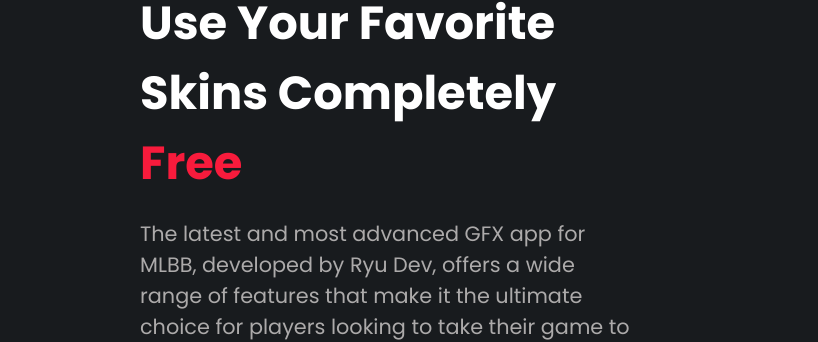
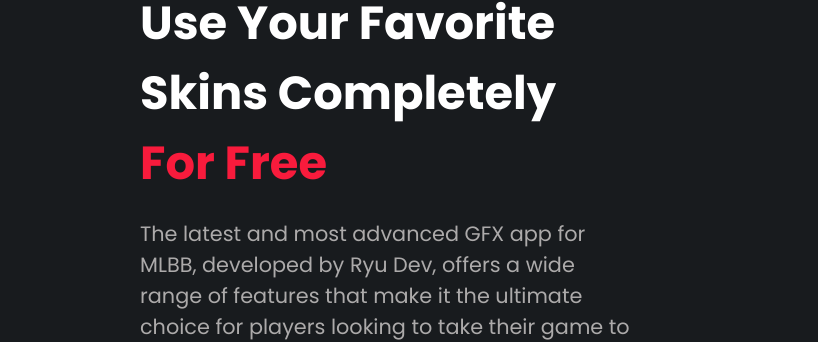
Before and after one commit to Ryuofficial/web, a plain HTML site: page index.html in a window 1280 px wide. Shown: the part 221-563 px from the top of the page, 0-818 px from the left. Drawn offline with Linux system fonts and the light colour scheme.

Commit message:
Update index.html

```diff
--- a/index.html
+++ b/index.html
@@ -45,7 +45,7 @@
       <div class="body-container">
         <div class="info">
           <div class="title-header">
-            <h1>Use Your Favorite Skins Completely <span>Free</span></h1>
+            <h1>Use Your Favorite Skins Completely <span>For Free</span></h1>
             <p>
               The latest and most advanced GFX app for MLBB, developed by Ryu Dev, offers a wide range of features that make it the ultimate choice for players looking to take their game to the next level.
             </p>
```
